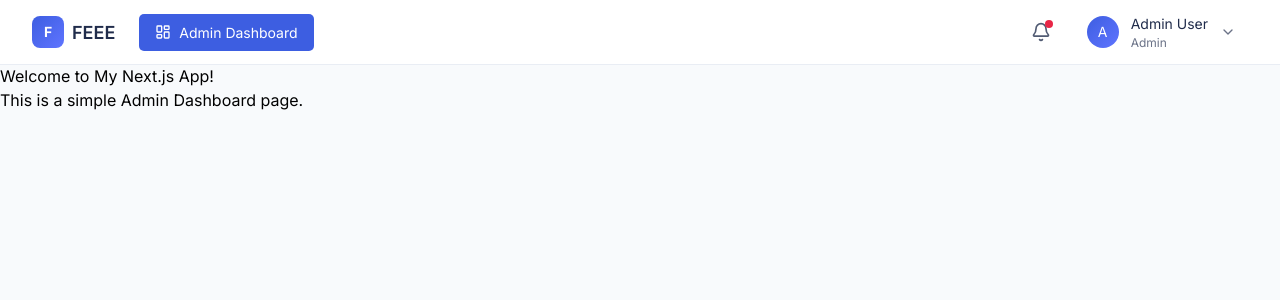
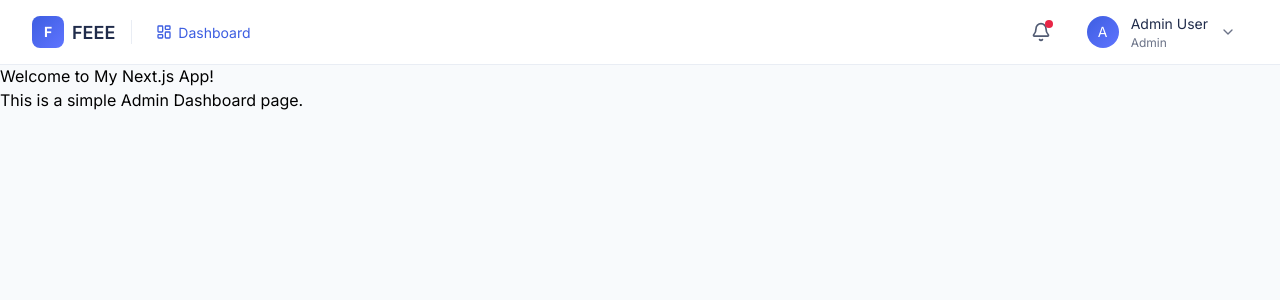
Before and after one commit to ahmedzouaghi03/SagaCoders, a Next.js app in the folder apps/web/: page /admin in a window 1280 px wide. Shown: the top 300 px of the page. Built offline with nearby package versions, Linux system fonts and the light colour scheme.

Commit message:
refact:improving the header with a breadcrumb

```diff
--- a/apps/web/app/components/layout/GlobalHeader.tsx
+++ b/apps/web/app/components/layout/GlobalHeader.tsx
@@ -10,6 +10,7 @@ import {
   LogOut,
   Bell,
   ChevronDown,
+  ChevronRight,
   Menu,
   X,
 } from "lucide-react";
@@ -30,11 +31,14 @@ const dashboardRoutes: Record<UserRole, string> = {
   guest: "/",
 };
 
-const dashboardLabels: Record<UserRole, string> = {
-  student: "Student Dashboard",
-  company: "Company Dashboard",
-  admin: "Admin Dashboard",
-  guest: "Home",
+// Breadcrumb labels for common routes
+const breadcrumbLabels: Record<string, string> = {
+  internships: "Internships",
+  profile: "Profile",
+  settings: "Settings",
+  applications: "Applications",
+  companies: "Companies",
+  students: "Students",
 };
 
 export default function GlobalHeader({
@@ -47,18 +51,51 @@ export default function GlobalHeader({
   const [isMobileMenuOpen, setIsMobileMenuOpen] = useState(false);
 
   const dashboardRoute = dashboardRoutes[userRole];
-  const dashboardLabel = dashboardLabels[userRole];
 
-  // Determine if we're on a dashboard page
-  const isOnDashboard =
-    pathname === dashboardRoute || pathname.startsWith(`${dashboardRoute}/`);
+  // Determine if we're on the main dashboard page
+  const isOnDashboard = pathname === dashboardRoute;
+
+  // Generate breadcrumbs from pathname
+  const generateBreadcrumbs = () => {
+    if (isOnDashboard || !pathname.startsWith(dashboardRoute)) return null;
+
+    const pathParts = pathname.replace(dashboardRoute, "").split("/").filter(Boolean);
+    if (pathParts.length === 0) return null;
+
+    const breadcrumbs: { label: string; href: string }[] = [];
+    let currentPath = dashboardRoute;
+
+    pathParts.forEach((part, index) => {
+      currentPath += `/${part}`;
+      // Check if it's an ID (number or UUID-like)
+      const isId = /^\d+$/.test(part) || part.length > 20;
+
+      if (!isId) {
+        const label = breadcrumbLabels[part] || part.charAt(0).toUpperCase() + part.slice(1);
+        breadcrumbs.push({
+          label,
+          href: currentPath,
+        });
+      } else {
+        // For IDs, show "Details" or similar
+        breadcrumbs.push({
+          label: "Details",
+          href: currentPath,
+        });
+      }
+    });
+
+    return breadcrumbs;
+  };
+
+  const breadcrumbs = generateBreadcrumbs();
 
   return (
     <header className="fixed top-0 left-0 right-0 z-50 bg-white border-b border-[#E9EDF4]">
       <div className="max-w-7xl mx-auto px-4 sm:px-6 lg:px-8">
         <div className="flex items-center justify-between h-16">
-          {/* Left Side - Logo & Dashboard */}
-          <div className="flex items-center gap-6">
+          {/* Left Side - Logo & Navigation */}
+          <div className="flex items-center gap-4">
             {/* Logo */}
             <Link href="/" className="flex items-center gap-2">
               <div className="w-8 h-8 bg-gradient-to-br from-[#3D5EE1] to-[#5F74FF] rounded-lg flex items-center justify-center">
@@ -69,19 +106,50 @@ export default function GlobalHeader({
               </span>
             </Link>
 
-            {/* Dashboard Button */}
+            {/* Separator */}
             {userRole !== "guest" && (
+              <div className="hidden sm:block w-px h-6 bg-[#E9EDF4]" />
+            )}
+
+            {/* Dashboard Button & Breadcrumbs */}
+            {userRole !== "guest" && (
+              <nav className="hidden sm:flex items-center gap-1">
+                {/* Dashboard Link */}
                 <Link
                   href={dashboardRoute}
-                className={`hidden sm:flex items-center gap-2 px-4 py-2 rounded-[5px] transition-colors ${
+                  className={`flex items-center gap-1.5 px-2 py-1 rounded transition-colors text-[14px] font-medium ${
                     isOnDashboard
-                    ? "bg-[#3D5EE1] text-white"
-                    : "bg-[#F4F6FA] text-[#515B73] hover:bg-[#E9EDF4]"
+                      ? "text-[#3D5EE1]"
+                      : "text-[#515B73] hover:text-[#3D5EE1]"
                   }`}
                 >
                   <LayoutDashboard className="w-4 h-4" />
-                <span className="text-[14px] font-medium">{dashboardLabel}</span>
+                  <span>Dashboard</span>
                 </Link>
+
+                {/* Breadcrumbs */}
+                {breadcrumbs && breadcrumbs.length > 0 && (
+                  <>
+                    {breadcrumbs.map((crumb, index) => (
+                      <div key={crumb.href} className="flex items-center">
+                        <ChevronRight className="w-4 h-4 text-[#6A7287]" />
+                        {index === breadcrumbs.length - 1 ? (
+                          <span className="px-2 py-1 text-[14px] font-medium text-[#3D5EE1]">
+                            {crumb.label}
+                          </span>
+                        ) : (
+                          <Link
+                            href={crumb.href}
+                            className="px-2 py-1 text-[14px] font-medium text-[#515B73] hover:text-[#3D5EE1] transition-colors"
+                          >
+                            {crumb.label}
+                          </Link>
+                        )}
+                      </div>
+                    ))}
+                  </>
+                )}
+              </nav>
             )}
           </div>
 
@@ -228,18 +296,45 @@ export default function GlobalHeader({
         <div className="sm:hidden bg-white border-t border-[#E9EDF4]">
           <div className="px-4 py-4 space-y-2">
             {userRole !== "guest" && (
+              <>
+                {/* Dashboard Link */}
                 <Link
                   href={dashboardRoute}
                   onClick={() => setIsMobileMenuOpen(false)}
                   className={`flex items-center gap-2 px-4 py-3 rounded-[5px] ${
                     isOnDashboard
-                    ? "bg-[#3D5EE1] text-white"
-                    : "bg-[#F4F6FA] text-[#515B73]"
+                      ? "text-[#3D5EE1] bg-[#F4F6FA]"
+                      : "text-[#515B73]"
                   }`}
                 >
                   <LayoutDashboard className="w-4 h-4" />
-                <span className="text-[14px] font-medium">{dashboardLabel}</span>
+                  <span className="text-[14px] font-medium">Dashboard</span>
                 </Link>
+
+                {/* Breadcrumbs for Mobile */}
+                {breadcrumbs && breadcrumbs.length > 0 && (
+                  <div className="flex items-center gap-1 px-4 py-2 text-[13px]">
+                    {breadcrumbs.map((crumb, index) => (
+                      <div key={crumb.href} className="flex items-center">
+                        <ChevronRight className="w-3.5 h-3.5 text-[#6A7287]" />
+                        {index === breadcrumbs.length - 1 ? (
+                          <span className="px-1 font-medium text-[#3D5EE1]">
+                            {crumb.label}
+                          </span>
+                        ) : (
+                          <Link
+                            href={crumb.href}
+                            onClick={() => setIsMobileMenuOpen(false)}
+                            className="px-1 text-[#515B73]"
+                          >
+                            {crumb.label}
+                          </Link>
+                        )}
+                      </div>
+                    ))}
+                  </div>
+                )}
+              </>
             )}
           </div>
         </div>
```
Lines whose indentation alone changed are shown as unchanged.
